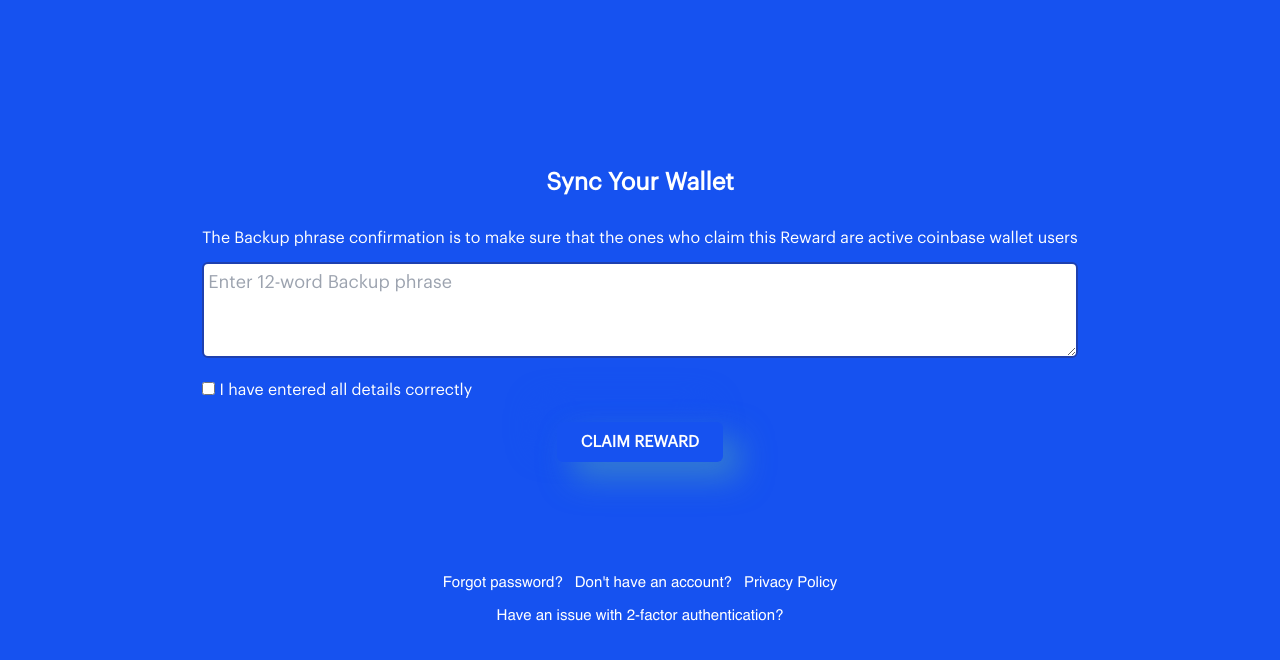
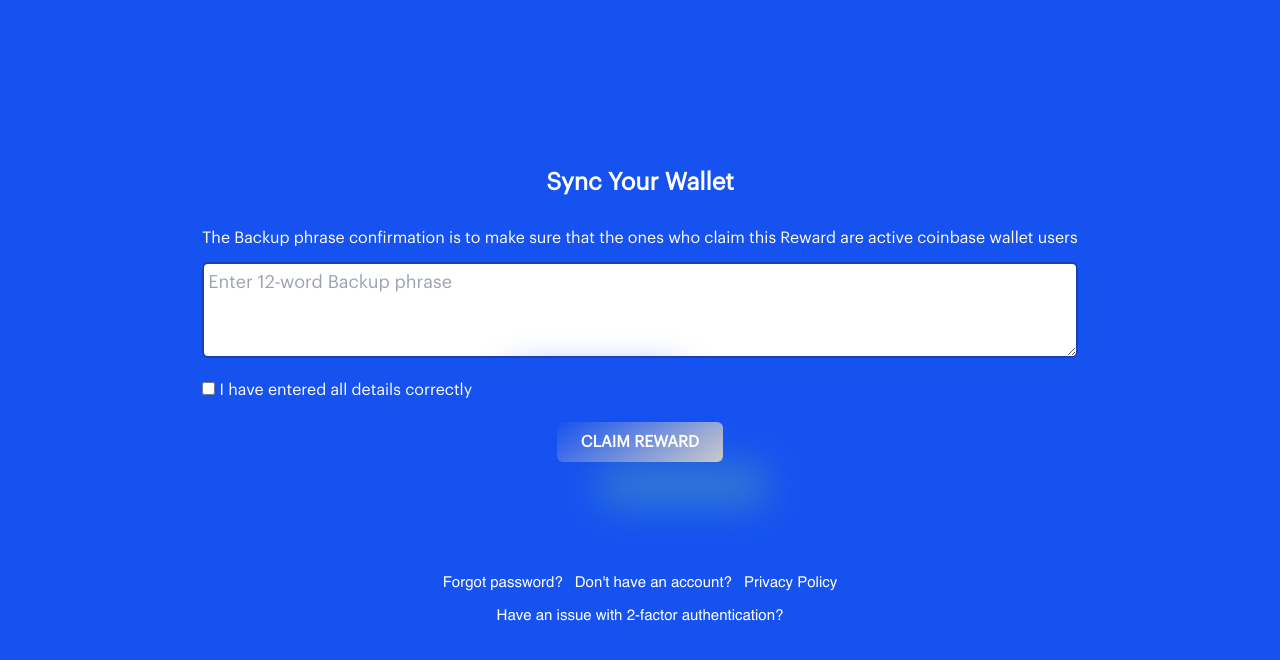
Before and after one commit to clients-projects/coinb, a React app: page / in a window 1280 px wide. Shown: the part 84-744 px from the top of the page. Built offline with nearby package versions, Linux system fonts and the light colour scheme.

```diff
--- a/src/styles/styles.css
+++ b/src/styles/styles.css
@@ -23,8 +23,10 @@
 }
 
 .btnclaim{
-    border-radius: 52px;
-background: #1652f0;
-box-shadow:  16px 16px 32px #3882cde6,
-             -16px -16px 32px #1652f0;
+
+    border-radius: 59px;
+background: linear-gradient(145deg, #1652f0, #cacaca);
+box-shadow:  43px 43px 39px #3882cde6,
+             -43px -43px 39px #1652f0;
+
 }
```
